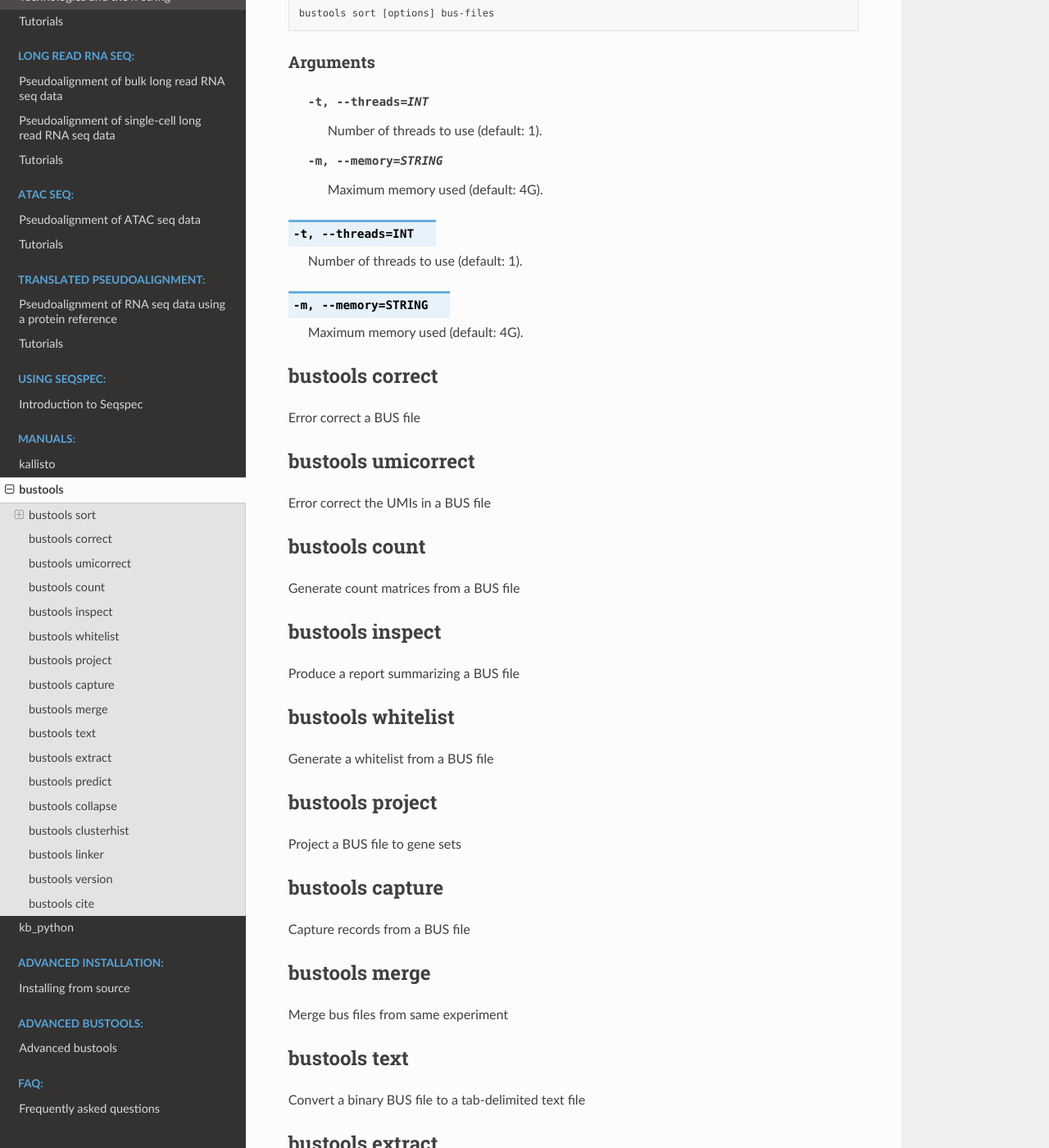
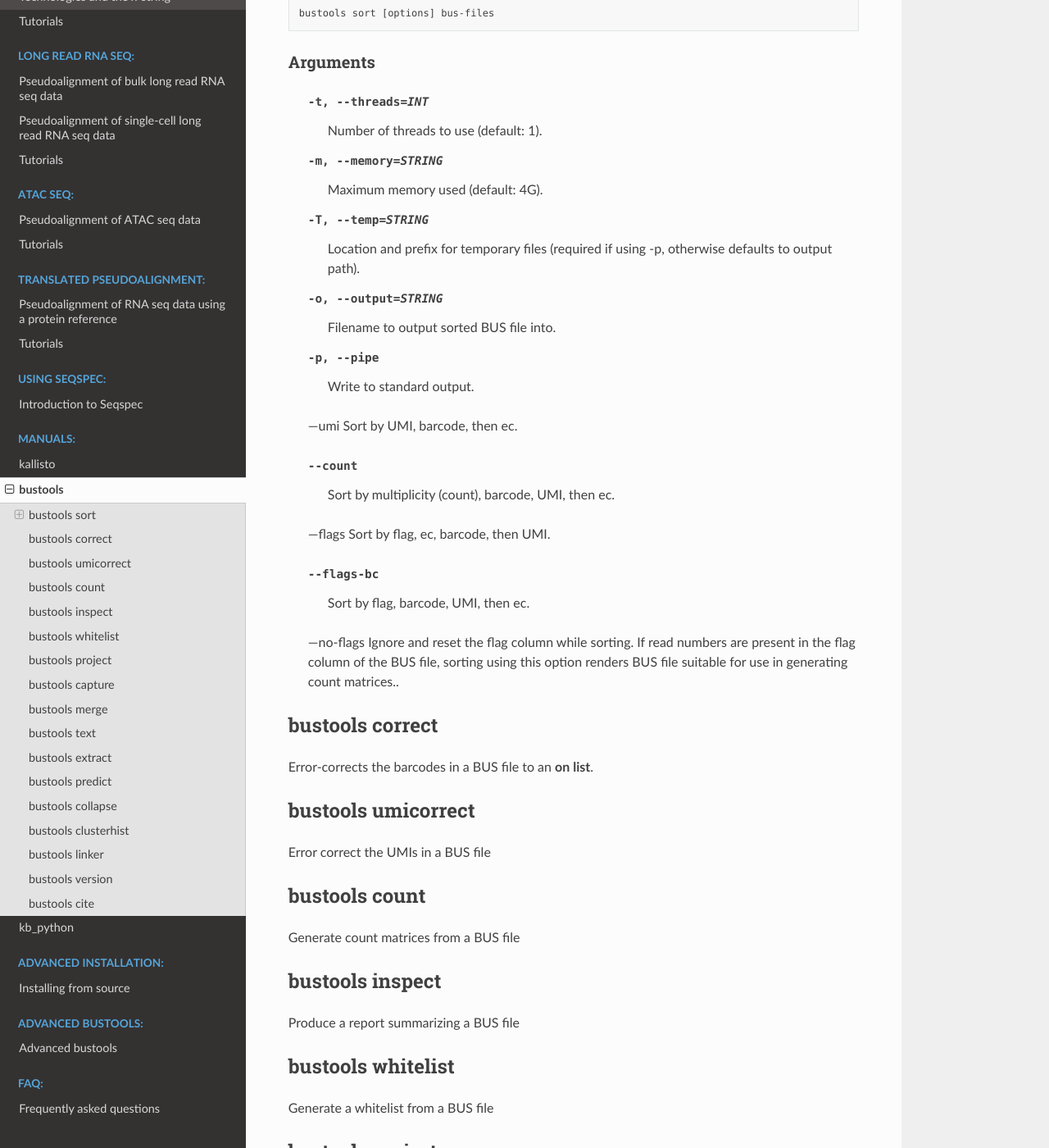
Before and after one commit to pachterlab/kb_docs, a Sphinx documentation site: the page built from docs/source/manuals/bustools.rst, in a window 1280 px wide and 1400 px high, scrolled down 489 px. Shown: the whole window at 82% size. Built offline with Sphinx 7.4.7 and the Read the Docs theme 2.0.0, drawn with Linux system fonts in a browser that asks for light colours.

Commit message:
Update bustools.rst

```diff
--- a/docs/source/manuals/bustools.rst
+++ b/docs/source/manuals/bustools.rst
@@ -5,10 +5,7 @@ bustools sort
 ^^^^^^^^^^^^^^^^^^^^
 Sort a BUS file by barcodes and UMIs (or other fields in the BUS file).
 
-``bustools sort`` (using the default options) should always be done before any
-additional processing of the BUS file following generation of the BUS file from the ``kallisto
-bus`` command. Many bustools commands will not work properly with an unsorted BUS file.
-Increasing the number of threads and maximum memory will speed up sorting.
+``bustools sort`` (using the default options) should always be done before any additional processing of the BUS file following generation of the BUS file from the ``kallisto bus`` command. Many bustools commands will not work properly with an unsorted BUS file. Increasing the number of threads and maximum memory will speed up sorting.
 
 The default behavior is to sort by barcode, UMI, equivalence class (ec), then the flag column.
 
@@ -29,20 +26,36 @@ Arguments
    -m, --memory=STRING
       Maximum memory used (default: 4G).
 
+   -T, --temp=STRING
+      Location and prefix for temporary files (required if using -p, otherwise defaults to output path).
+
+   -o, --output=STRING
+      Filename to output sorted BUS file into.
+
+   -p, --pipe
+      Write to standard output.
+
+   --umi
+      Sort by UMI, barcode, then ec.
+
+   --count
+      Sort by multiplicity (count), barcode, UMI, then ec.
+
+   --flags
+      Sort by flag, ec, barcode, then UMI.
+
+   --flags-bc
+      Sort by flag, barcode, UMI, then ec.
+
+   --no-flags
+      Ignore and reset the flag column while sorting. If read numbers are present in the flag column of the BUS file, sorting using this option renders BUS file suitable for use in generating count matrices..
 
 
-.. option:: -t, --threads=INT
-
-   Number of threads to use (default: 1).
-
-.. option:: -m, --memory=STRING
-
-   Maximum memory used (default: 4G).
 
 
 bustools correct
 ^^^^^^^^^^^^^^^^^^^^
-Error correct a BUS file
+Error-corrects the barcodes in a BUS file to an **on list**.
 
 bustools umicorrect
 ^^^^^^^^^^^^^^^^^^^^
```
